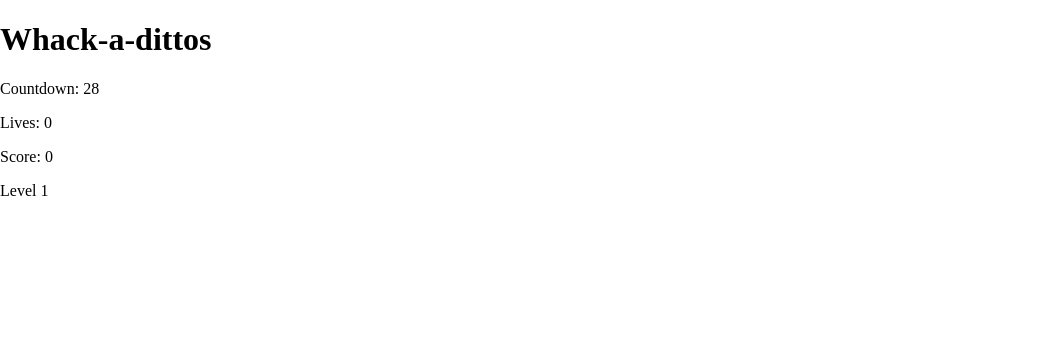
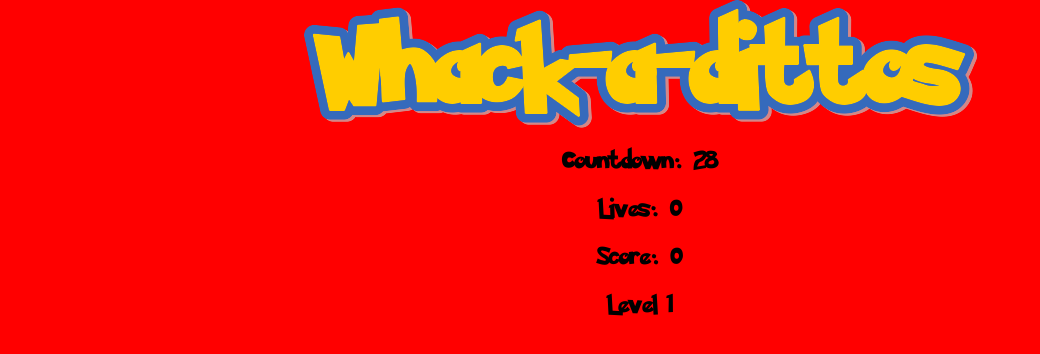
Before and after one commit to sllonch/whack-a-dittos, a plain HTML site: page index.html in a window 1280 px wide. Both pictures are taken after a click on the button "Start". Shown: the whole page, without its empty margins (0-1040 px from the left). Drawn offline with Linux system fonts and the light colour scheme.

Commit message:
event listeners and initial loop done

```diff
--- a/index.html
+++ b/index.html
@@ -5,12 +5,12 @@
   <title>Whack-a-dittos</title>
   <meta charset="utf-8">
   <meta name="viewport" content="width=device-width, initial-scale=1, shrink-to-fit=no">
-  <link rel="stylesheet" href="style.css">
+  <link rel="stylesheet" href="stylesheets/style.css">
 </head>
 
 <body>
-  <script src="main.js"></script>
-  <script src="game.js"></script>
+  <script src="javascripts/game.js"></script>
+  <script src="javascripts/main.js"></script>
 </body>
 
 </html>
--- a/game.js
+++ b/javascripts/game.js
@@ -12,36 +12,52 @@ Game.prototype.start = function() {
 
   this.gameScreen = buildDOM(`
     <main>
-      <h1>Whack-a-dittos</h1>
+      <img class="gameLogo" src="images/logo.png" alt="Whack-a-ditto logo">
       <header>
-        <p>Countdown: <span class="time"></span></p>
-        <p>Lives: <span class="lives"></span></p>
-        <p>Score: <span class="score"></span></p>
+        <p class="countdown">Countdown: <span class="time"></span></p>
+        <p class="lives">Lives: <span class="livesNumber"></span></p>
+        <p class="score">Score: <span class="scoreNumber"></span></p>
       </header>
       <section class="grid">
       </section>
       <footer>
-        <p> Level <span class="level"></span></p>
+        <p class="level"> Level <span class="levelNumber"></span></p>
       </footer>
     </main>
   `);
 
   document.body.prepend(this.gameScreen);
 
+  this.logoElement = this.gameScreen.querySelector('.gameLogo');
+  this.logoElement.classList.add('logo');
+
+  this.countdownElement = this.gameScreen.querySelector('.countdown');
+  this.countdownElement.classList.add('text');
+
   this.timeElement = this.gameScreen.querySelector('.time');
+  this.timeElement.classList.add('text');
   this.timeElement.innerText = 0;
 
   this.livesElement = this.gameScreen.querySelector('.lives');
-  this.livesElement.innerText = this.lives;
+  this.livesElement.classList.add('text');
+
+  this.livesNoElement = this.gameScreen.querySelector('.livesNumber');
+  this.livesNoElement.innerText = this.lives;
 
   this.scoreElement = this.gameScreen.querySelector('.score');
-  this.scoreElement.innerText = this.score;
+  this.scoreElement.classList.add('text');
+
+  this.scoreNoElement = this.gameScreen.querySelector('.scoreNumber');
+  this.scoreNoElement.innerText = this.score;
 
   this.gridElement = this.gameScreen.querySelector('.grid');
   this.gridElement = this.grid;
 
   this.levelElement = this.gameScreen.querySelector('.level');
-  this.levelElement.innerText = this.level;
+  this.levelElement.classList.add('text');
+
+  this.levelNoElement = this.gameScreen.querySelector('.levelNumber');
+  this.levelNoElement.innerText = this.level;
 
   this.startTimer();
 
--- a/main.js
+++ b/javascripts/main.js
@@ -12,15 +12,22 @@ function main() {
   var gameScreen;
   var gameOverScreen;
 
+  var logoElement;
+  var ulElement;
+  var liElement;
   var startButton;
   var restartButton;
+
+  var pElement;
+
+
 
   var livesElement;
 
   function buildSplash() {
     splashScreen = buildDOM(`
       <main>
-        <h1>Whack-a-dittos</h1>
+        <img src="images/logo.png" alt="Whack-a-ditto logo">
         <ul>Instructions:</ul>
         <li>Hit all the Dittos that are impersonating our beloved Diglett</li>
         <li>If you hit a Diglett by mistake, you lose one live!</li>
@@ -30,7 +37,18 @@ function main() {
 
     document.body.prepend(splashScreen);
 
+    logoElement = document.querySelector('img');
+    logoElement.classList.add('logo');
+
+    ulElement = document.querySelector('ul');
+    ulElement.classList.add('text');
+
+    liElement = document.querySelectorAll('li');
+    liElement[0].classList.add('text');
+    liElement[1].classList.add('text');
+
     startButton = document.querySelector('button');
+    startButton.classList.add('btn');
 
     startButton.addEventListener('click', destroySplash);
   }
@@ -62,7 +80,7 @@ function main() {
   function buildGameOverScreen() {
     gameOverScreen = buildDOM(`
       <main>
-        <h1>Game Over</h1>
+        <img src="images/gameOver.png" alt="Whack-a-ditto logo">
         <p>Your final score: </p><span class="score"></span>
         <button>Restart</button>
       </main>
@@ -70,7 +88,14 @@ function main() {
 
     document.body.prepend(gameOverScreen);
 
+    logoElement = document.querySelector('img');
+    logoElement.classList.add('logo');
+
+    pElement = document.querySelector('p');
+    pElement.classList.add('text');
+
     restartButton = document.querySelector('button');
+    restartButton.classList.add('btn');
 
     restartButton.addEventListener('click', destroyGameOverScreen)
 
--- a/style.css
+++ /dev/null
@@ -1,13 +0,0 @@
-/* ---- reset ---- */
-
-html {
-  box-sizing: border-box;
-}
-*, *:before, *:after {
-  box-sizing: inherit;
-}
-
-body {
-  margin: 0;
-  padding: 0;
-}
--- /dev/null
+++ b/stylesheets/style.css
@@ -0,0 +1,48 @@
+@font-face {
+  font-family: "Digi";
+  src: url("fonts/ds-digib.ttf");
+}
+@font-face {
+  font-family: "PokeSolid";
+  src: url("fonts/Pokemon\ Solid.ttf");
+}
+@font-face {
+  font-family: "PokeHollow";
+  src: url("fonts/Pokemon\ Hollow.ttf");
+}
+
+/* ---- reset ---- */
+
+html {
+  box-sizing: border-box;
+}
+*, *:before, *:after {
+  box-sizing: inherit;
+}
+
+body {
+  margin: 0;
+  padding: 0;
+  background: red;
+}
+
+.logo {
+  display: block;
+  margin-left: auto;
+  margin-right: auto;
+}
+
+.text {
+  text-align: center;
+  font-family: "PokeSolid";
+  font-size: 20px;
+}
+
+.btn {
+  text-align: center;
+  font-family: "PokeSolid";
+  font-size: 10px;
+  display: inline-block;
+  margin: 0 auto;
+  width: 200px;
+}
```
Also changed, not shown: images/gameOver.png (added), images/logo.png (added), stylesheets/fonts/Pokemon Hollow.ttf (added), stylesheets/fonts/Pokemon Solid.ttf (added), stylesheets/fonts/ds-digi.ttf (added), stylesheets/fonts/ds-digib.TTF (added), 1 other file.
